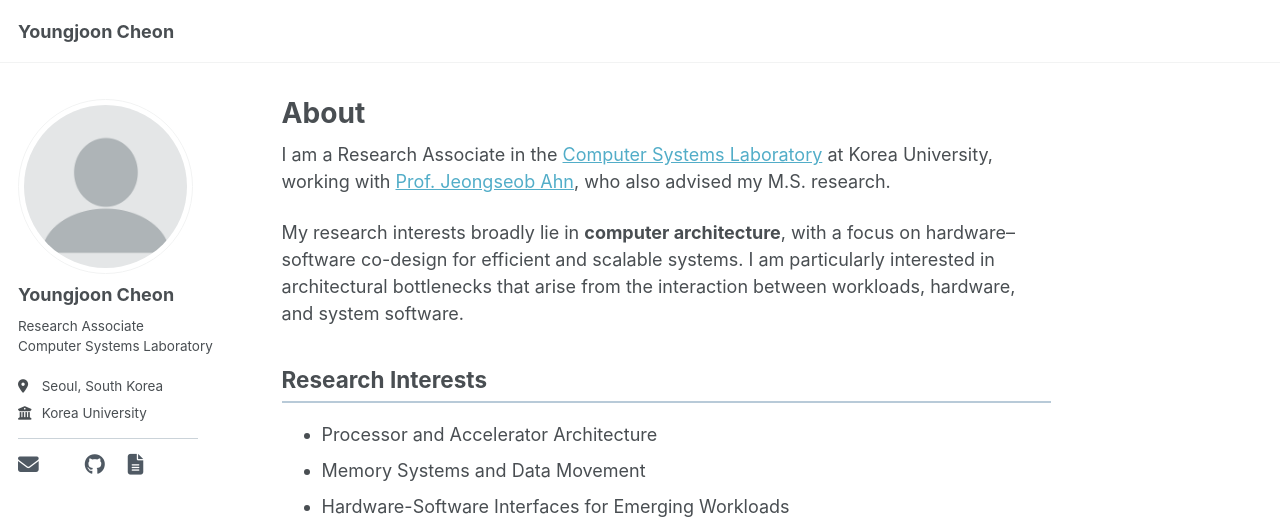
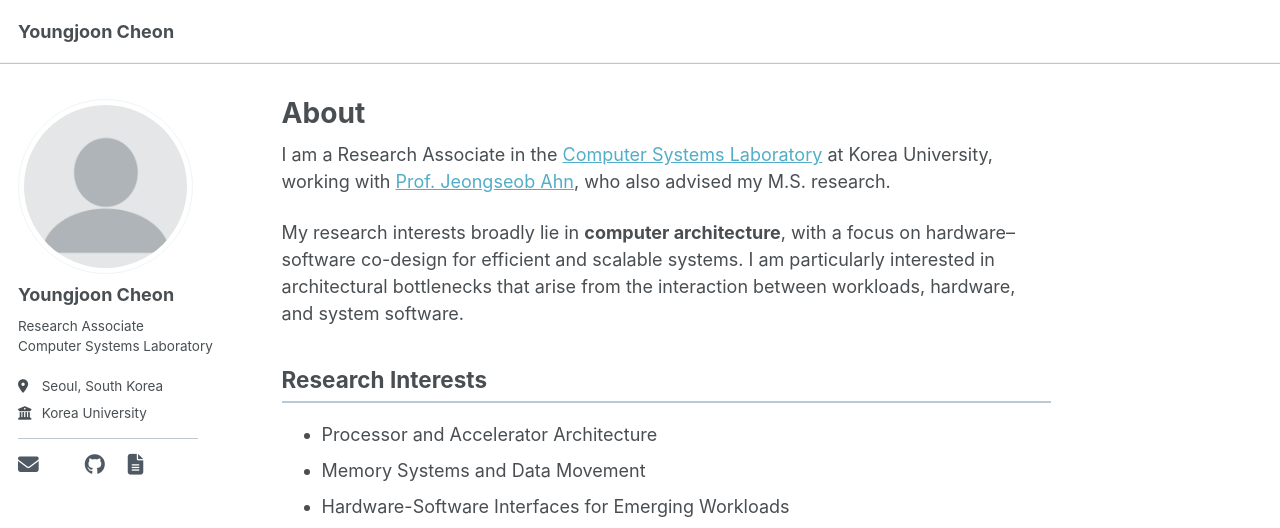
Before and after one commit to cheonyj7/cheonyj7.github.io, a Jekyll site: the page built from _pages/about.md, in a window 1280 px wide. Shown: the top 528 px of the page. Built offline with Jekyll 4.4.1, drawn with Linux system fonts in a browser that asks for light colours; a style sheet for code colours, icons or effects is not loaded.

Commit message:
Fix in borderline color

```diff
--- a/assets/css/main.scss
+++ b/assets/css/main.scss
@@ -48,6 +48,10 @@
   border-bottom: 2px solid #b8cad8;
 }
 
+.masthead {
+  border-bottom: 1px solid #bcc7cf !important;
+}
+
 .author__icon-links {
   display: flex !important;
   align-items: center;
@@ -72,7 +76,7 @@
   width: 92%;
   height: 1px;
 
-  background: #cbd3d9;
+  background: #bcc7cf;
 }
 
 .author__icon-links a {
```
